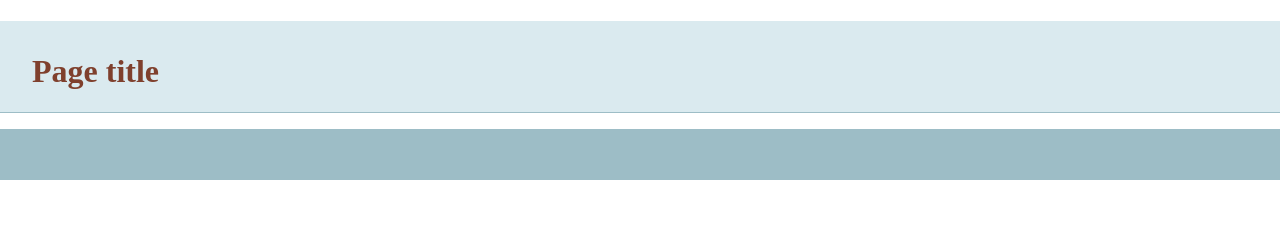
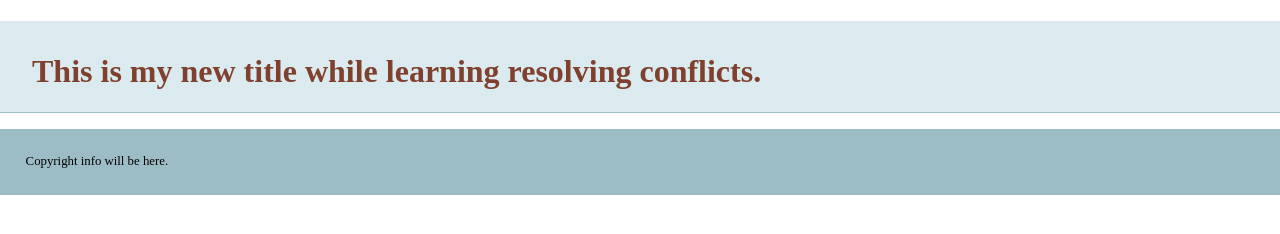
Before and after one commit to nevosial/git-trial, a plain HTML site: page index.html in a window 1280 px wide. Drawn offline with nearby package versions, Linux system fonts and the light colour scheme.

Commit message:
Added new info to index.html

```diff
--- a/index.html
+++ b/index.html
@@ -14,13 +14,14 @@
     </head>
     <body>
     <header>
-	<h1>Page title</h1>
+	<h1>This is my new title while learning resolving conflicts.</h1>
     </header>
     <nav id="pageNav">
     </nav>
     <main>
     </main>
     <footer>
+      Copyright info will be here.
     </footer>
         <script>
 //use the modernizr load to load up external scripts. This will load the scripts asynchronously, but the order listed matters. Although it will load all scripts in parallel, it will execute them in the order listed
```
